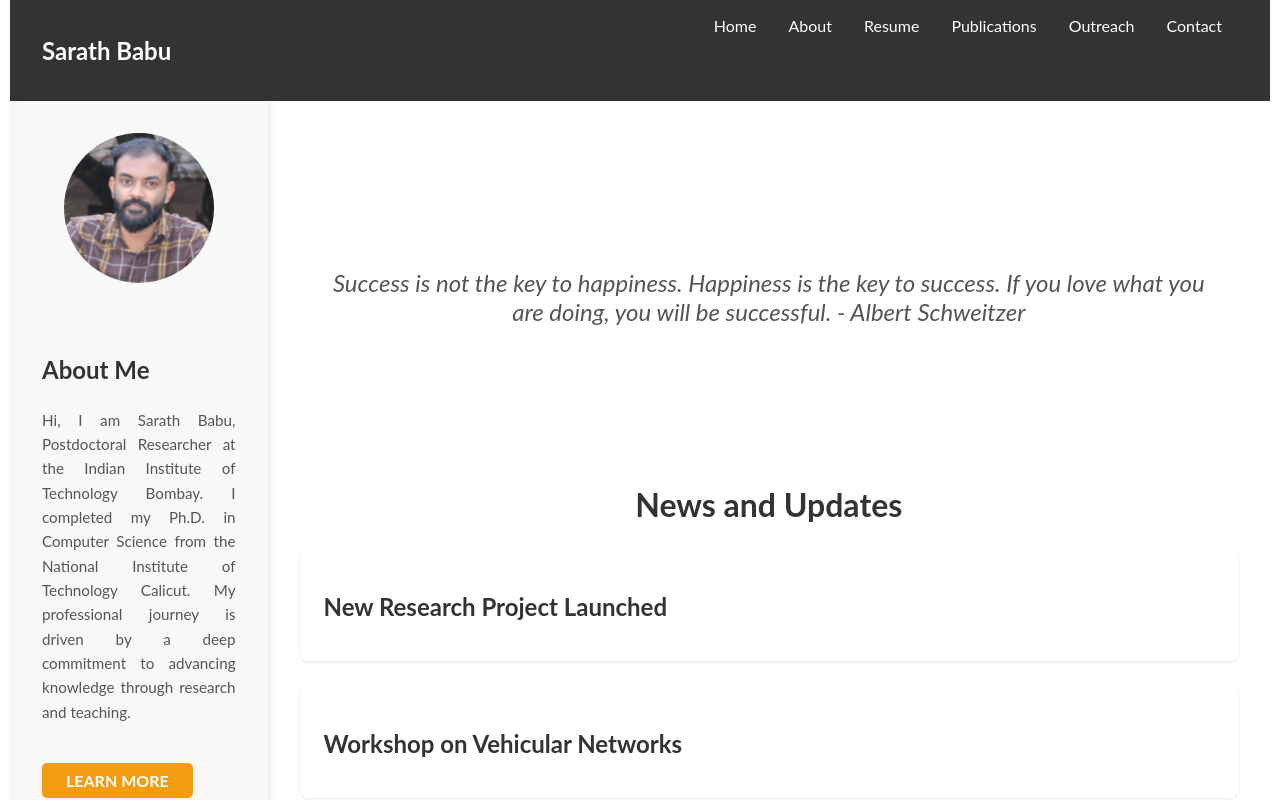
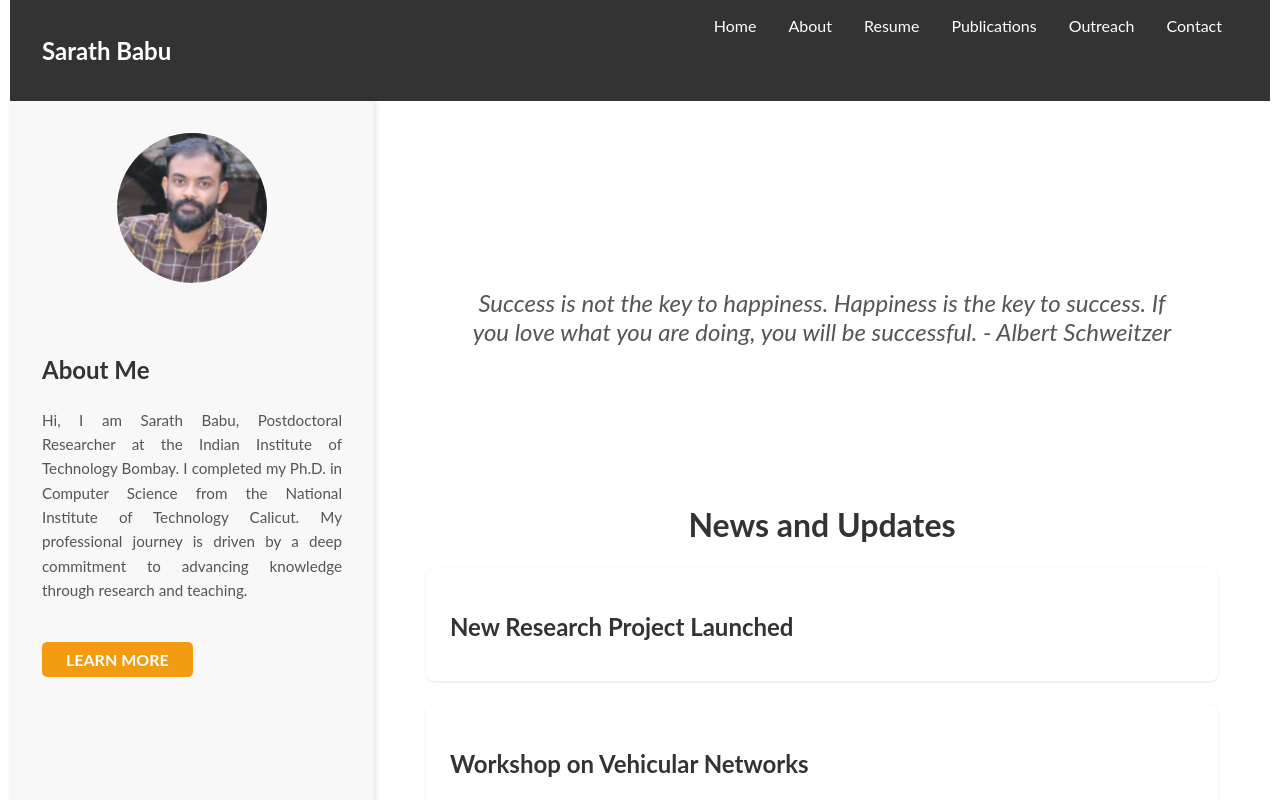
Before and after one commit to SarathBabu0410/personal-wesite, a React (Create React App) app: page / in a window 1280 px wide. Shown: the top 800 px of the page. Built offline with nearby package versions, Linux system fonts and the light colour scheme.

Commit message:
Update App.js

```diff
--- a/src/App.js
+++ b/src/App.js
@@ -14,6 +14,16 @@ import Resume from './components/Resume';
 // Layout structure to include both the sidebar and the content
 const Layout = styled.div`
   display: flex;
+  flex-direction: row; /* Default to row for larger screens */
+
+  @media (max-width: 768px) {
+    flex-direction: column; /* Stack vertically on smaller screens */
+  }
+`;
+
+const MainContent = styled.div`
+  flex: 1; /* Take up remaining space */
+  padding: 20px; /* Padding for main content area */
 `;
 
 function App() {
@@ -23,6 +33,7 @@ function App() {
         <Header />
         <Layout>
           <Sidebar />
+          <MainContent>
             <TitleUpdater /> {/* Component to handle title changes */}
             <Routes>
               <Route path="/" element={<NewsAndUpdates />} />
@@ -30,9 +41,9 @@ function App() {
               <Route path="/resume" element={<Resume />} />
               <Route path="/publications" element={<Publications />} />
               <Route path="/contact" element={<Contact />} />
-           <Route path="/about" element={<About />} />
               <Route path="/outreach" element={<OutreachActivities />} />
             </Routes>
+          </MainContent>
         </Layout>
         <Footer />
       </div>
```
Lines whose indentation alone changed are shown as unchanged.
